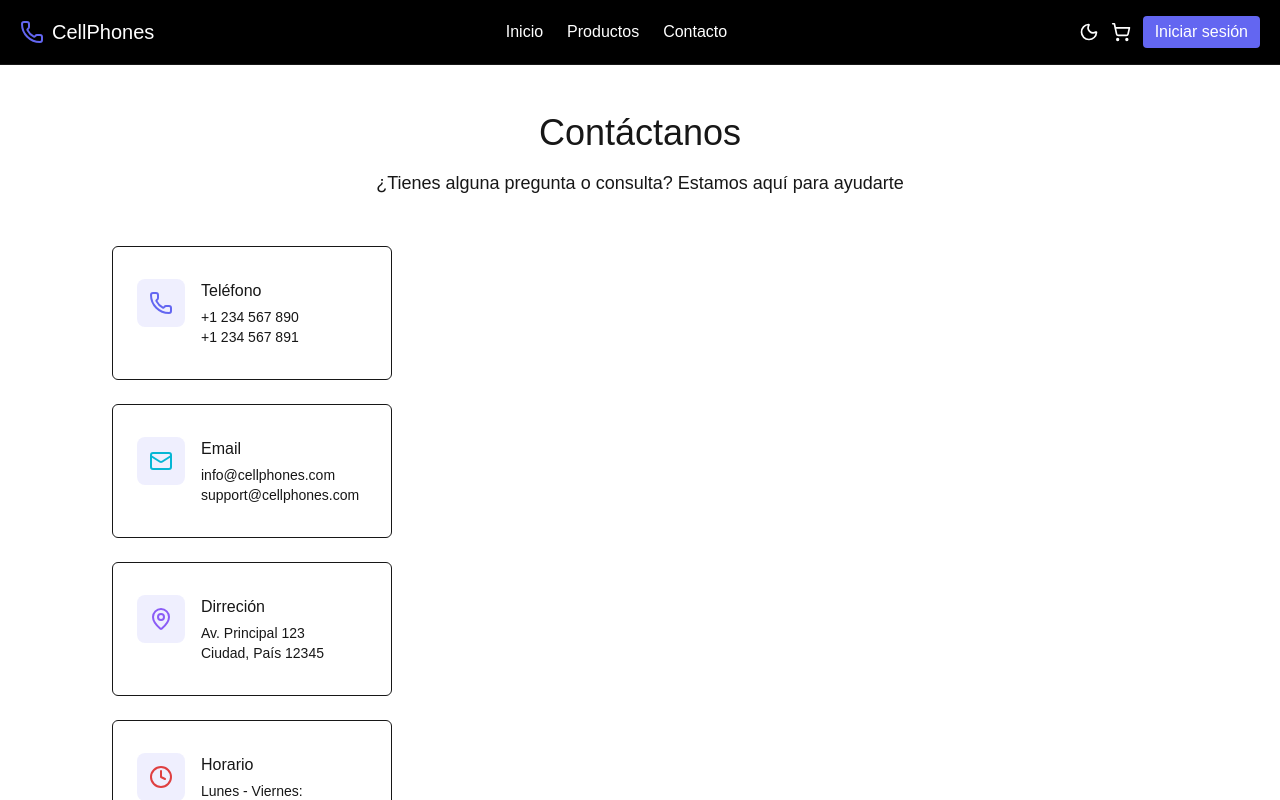
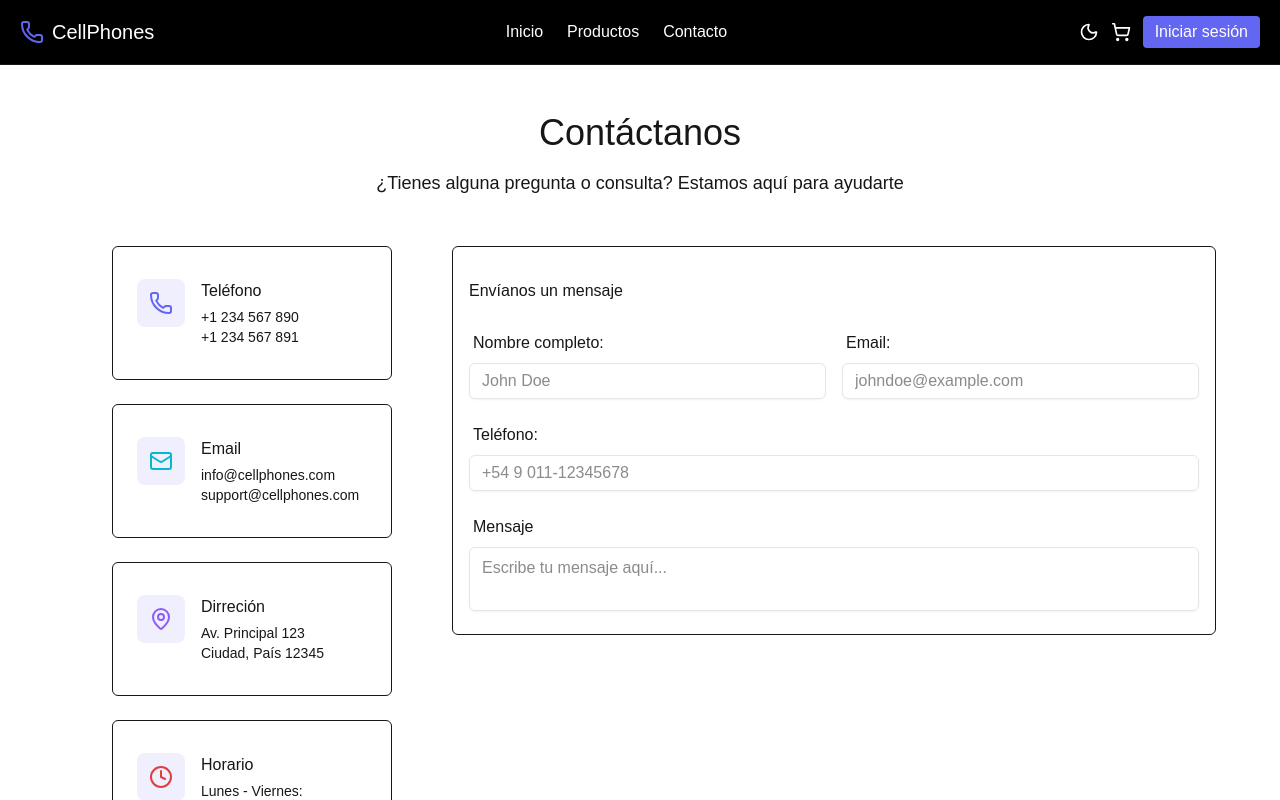
Before and after one commit to faustoleal/ecommerce-phones, a Next.js app: page /contacto in a window 1280 px wide. Shown: the top 800 px of the page. Built offline with nearby package versions, Linux system fonts and the light colour scheme.

Commit message:
modificando archivo app/contacto/pahe.tsx

```diff
--- a/src/app/contacto/page.tsx
+++ b/src/app/contacto/page.tsx
@@ -1,4 +1,7 @@
 import Card from "@/src/components/Card";
+import Input from "@/src/components/Input";
+import Label from "@/src/components/Label";
+import Textaerea from "@/src/components/Textarea";
 import { Clock, Mail, MapPin, Phone } from "lucide-react";
 
 const Contacto = () => {
@@ -39,6 +42,52 @@ const Contacto = () => {
               ]}
             />
           </section>
+          {/* Formulario */}
+          <div className="lg:col-span-2">
+            <div className="border p-4 rounded-md  mx-auto">
+              <h2 className="mb-3 py-4 font-medium">Envíanos un mensaje</h2>
+              <form className="space-y-6">
+                <div className="grid grid-cols-1 md:grid-cols-2 gap-4">
+                  <div className="space-y-2">
+                    <Label htmlFor="name">Nombre completo:</Label>
+                    <Input
+                      id="name"
+                      type="text"
+                      placeholder="John Doe"
+                      required
+                    />
+                  </div>
+                  <div className="space-y-2">
+                    <Label htmlFor="email">Email:</Label>
+                    <Input
+                      id="email"
+                      type="email"
+                      placeholder="johndoe@example.com"
+                      required
+                    />
+                  </div>
+                </div>
+                <div className="space-y-2">
+                  <Label htmlFor="telefono">Teléfono:</Label>
+                  <Input
+                    id="telefono"
+                    type="tel"
+                    placeholder="+54 9 011-12345678"
+                    required
+                  />
+                </div>
+                <div className="space-y-2">
+                  <Label htmlFor="mensaje">Mensaje</Label>
+                  <Textaerea
+                    id="mensaje"
+                    placeholder="Escribe tu mensaje aquí..."
+                    rows={6}
+                    required
+                  />
+                </div>
+              </form>
+            </div>
+          </div>
         </div>
       </div>
     </div>
```
